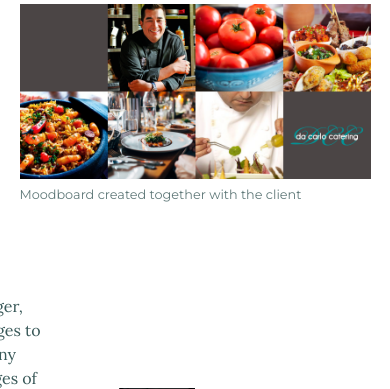
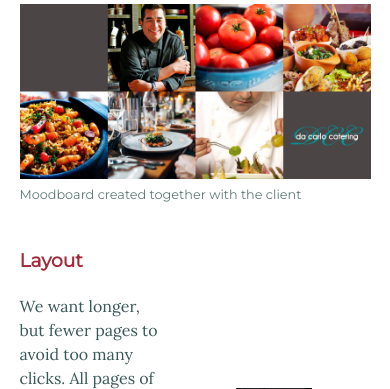
Before and after one commit to leonjohannessen/IT2805-project, a PHP site: page /P2_designguidelines.html in a window 390 px wide; the page is wider, and only the part inside the window is pictured. Shown: the part 5015-5404 px from the top of that part. Run offline with PHP 8.4, Linux system fonts and the light colour scheme.

Commit message:
mobile layout fix for krizzy

```diff
--- a/Documents/css/styles.css
+++ b/Documents/css/styles.css
@@ -258,6 +258,11 @@ body > header time {
   section > section {
     margin: 0 0 2em;
   }
+
+  /* kristines super layout fix for small screens */
+  .full-width {
+    left: auto;
+  }
 }
 
 /* smaller text on mobile */
--- a/Template/css/style.css
+++ b/Template/css/style.css
@@ -226,6 +226,7 @@ footer {
     font-weight: bold;
     color: #2b2d2d;
     border-bottom: 0;
+    letter-spacing: .05em;
   }
 
   header nav ul li a::after {
@@ -290,6 +291,7 @@ footer {
     float: right;
   }
 
+  /* TODO: maa ha float for aa kunne ha negativ margin */
   .full {
     width: calc(10 * 4rem);
     margin: 0 auto;
```
Also changed, not shown: 1 other file.
